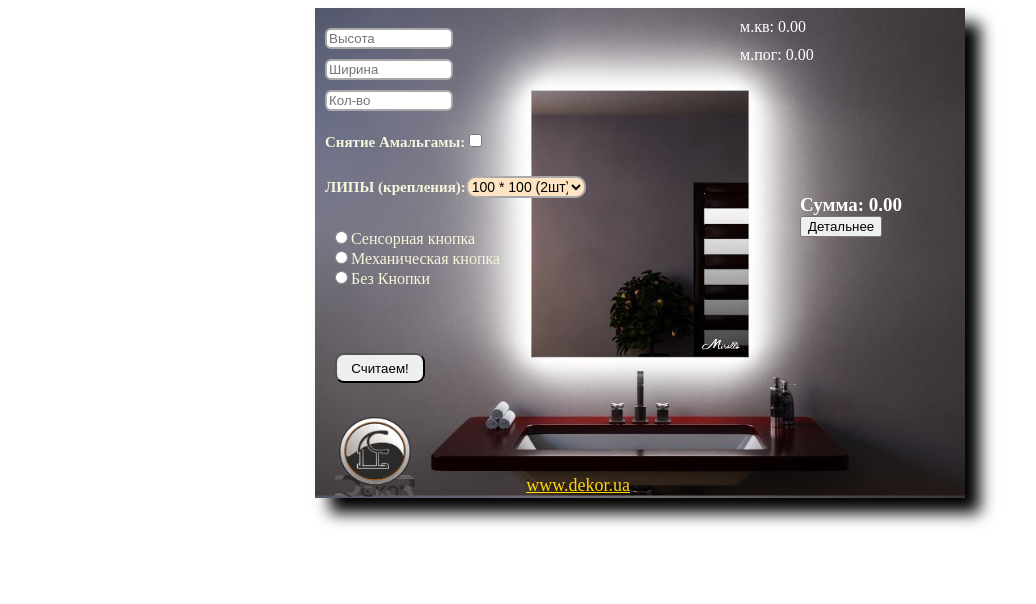
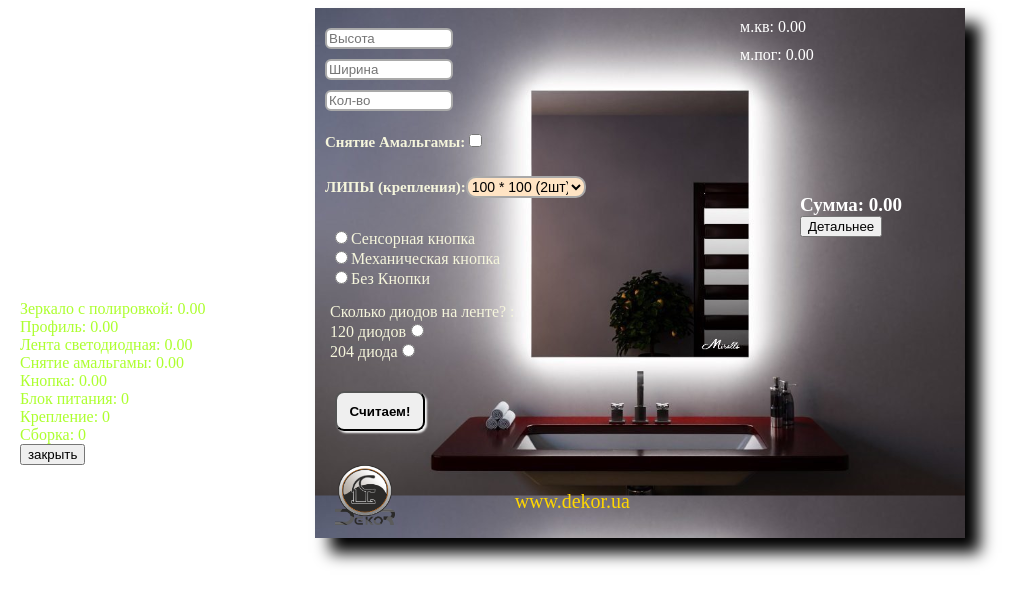
Before and after one commit to chetkiy777/lighting-mirror, a React (Create React App) app: page /#/showInfo in a window 1280 px wide. Before the commit this address led to /#/. Shown: the top 604 px of the page, without its empty margins (0-1036 px from the left). Built offline with nearby package versions, Linux system fonts and the light colour scheme.

Commit message:
added ledType , installCoast

```diff
--- a/src/components/InputData.jsx
+++ b/src/components/InputData.jsx
@@ -9,7 +9,8 @@ import {
     setMpog,
     setPowerBlock,
     setLipsCoast,
-    setInstallCoast
+    setInstallCoast,
+    setLedCoast
 } from "../store/mainReducer";
 
 
@@ -26,8 +27,12 @@ export const InputData = () => {
             dispatch(setPowerBlock(290))
         } else if (mpog > 3 && mpog < 4 ) {
             dispatch(setPowerBlock(370))
-        } else if (mpog > 3 && mpog < 10 ) {
+        } else if (mpog > 3 && mpog < 5 ) {
             dispatch(setPowerBlock(450))
+        } else if (mpog > 5 && mpog < 7 ) {
+            dispatch(setPowerBlock(715))
+        } else if (mpog > 7 && mpog < 11 ) {
+            dispatch(setPowerBlock(900))
         }
     }
 
@@ -45,6 +50,12 @@ export const InputData = () => {
         }
     }
 
+    const choiceLedType = (ledType) => {
+        if (ledType === 'bright') {
+            dispatch(setLedCoast(165))
+        } else (dispatch(setLedCoast(85)))
+    }
+
 
     const handleSubmit = (e) => {
         e.preventDefault()
@@ -56,8 +67,11 @@ export const InputData = () => {
             isAmalgama: form["isAmalgama"].checked,
             lightType: form["select"].value,
             btnType: form["btnType"].value,
-            lips: form["select"].value
+            lips: form["select"].value,
+            ledType: form["howManyLamps"].value
         }
+
+        choiceLedType(data.ledType)
 
         choiceLips(data.lips)
 
@@ -124,6 +138,11 @@ export const InputData = () => {
                         <input type="radio" value="noBtn" name="btnType"/>
                         <label htmlFor="noBtn">Без Кнопки</label>
                     </div>
+                    <div className={style.kindLed}>
+                        <span>Сколько диодов на ленте? : </span>
+                        <label>120 диодов<input type='radio' name='howManyLamps' value='low'/></label>
+                        <label>204 диода<input type='radio' name='howManyLamps' value='bright'/></label>
+                    </div>
 
                 </div>
                 <button type="submit" className={style.getBtn}>Считаем!</button>
--- a/src/components/style.module.css
+++ b/src/components/style.module.css
@@ -7,15 +7,15 @@ form {
 .getBtn {
     border-radius: 9px;
     max-width: 90px;
-    height: 30px;
+    height: 40px;
     margin-left: 20px;
-    margin-top: 50px;
-
-
+    margin-top: 15px;
+    box-shadow: 2px 2px 2px whitesmoke;
+    font-weight: 700;
 }
 
 .getBtn:hover {
-    background: darkgrey;
+    background: orange;
 }
 
 .results {
@@ -86,27 +86,27 @@ form {
 
 .logo img {
     float: left;
-    height: 80px;
-    width: 80px;
+    height: 60px;
+    width: 60px;
     margin-left: 20px;
-    padding-top: 12px;
 }
 
 .header a {
-    display: inherit;
+    display: inline-block;
     float: right;
+    text-decoration: none;
     color: gold;
-    font-size: 18px;
-    padding-top: 70px;
-    margin-left: 40px;
+    font-size: 20px;
+    margin-left: 80px;
+    margin-top:25px;
 }
 
 .showInfoBlock {
     display: block;
     position: absolute;
-    color: orange;
-    top: 280px;
-    left: 10px;
+    color: greenyellow;
+    top: 300px;
+    left: 20px;
 }
 
 .showInfoBlock a {
@@ -119,3 +119,10 @@ form {
     margin-bottom: 15px;
     margin-left: 10px;
 }
+
+.kindLed {
+    margin-top: 15px;
+    display: flex;
+    flex-direction: column;
+
+}
--- a/src/store/mainReducer.js
+++ b/src/store/mainReducer.js
@@ -8,6 +8,7 @@ const SET_BUTTON_COAST = 'SET_BUTTON_COAST'
 const SET_POWER_BLOCK = 'SET_POWER_BLOCK'
 const SET_LIPS_COAST = 'SET_LIPS_COAST'
 const SET_INSTALL_COAST = 'SET_INSTALL_COAST'
+const SET_LED_COAST = 'SET_LED_COAST'
 
 
 
@@ -26,7 +27,7 @@ let initialState = {
     profileCoast: 95,
     showInfo: false,
     btnTypeCoast: 0,
-    coastLED: 85,
+    coastLED: 0,
     powerBlockType: 0,
     coastLips: 0,
     installCoast: 0
@@ -54,6 +55,9 @@ const mainReducer = (state = initialState, action) => {
             return {...state, coastLips: action.payload}
         case SET_INSTALL_COAST:
             return {...state, installCoast: action.payload}
+        case SET_LED_COAST:
+            return {...state, coastLED: action.payload}
+
         default: return state
     }
 }
@@ -76,6 +80,10 @@ export const setLipsCoast = (payload) => ({type: SET_LIPS_COAST, payload})
 
 export const setInstallCoast = (payload) => ({type: SET_INSTALL_COAST, payload})
 
+export const setLedCoast = (payload) => ({type: SET_LED_COAST, payload})
+
+
+
 
 
 
--- a/src/style.module.css
+++ b/src/style.module.css
@@ -10,7 +10,7 @@
     background-image: url("./img/2.jpg");
     background-size: 100%;
     max-width: 650px;
-    height: 490px;
+    height: 530px;
     margin: 0 auto;
     box-shadow: 15px 15px 15px black;
 }
```
Also changed, not shown: 15 other files (tests, documents, lock files or other folders).
